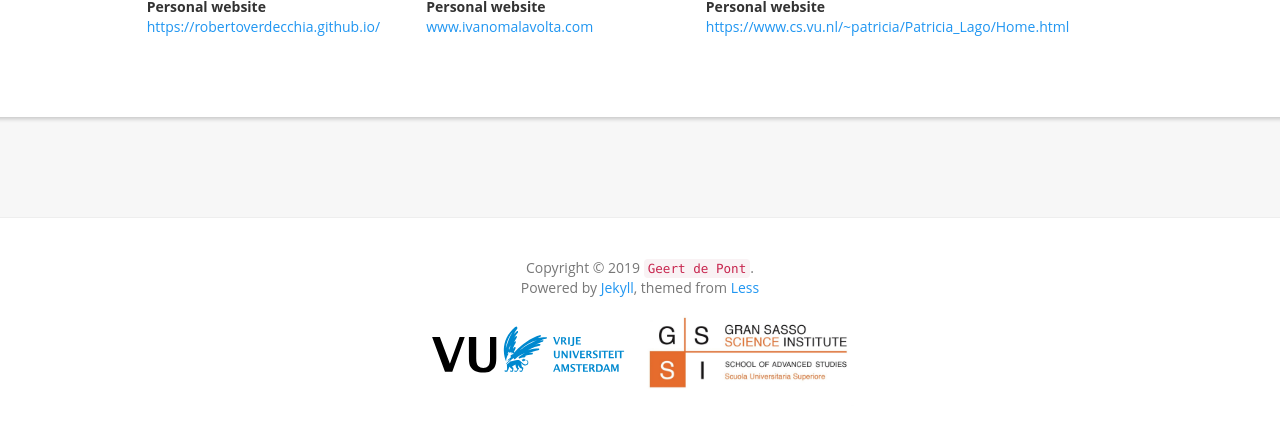
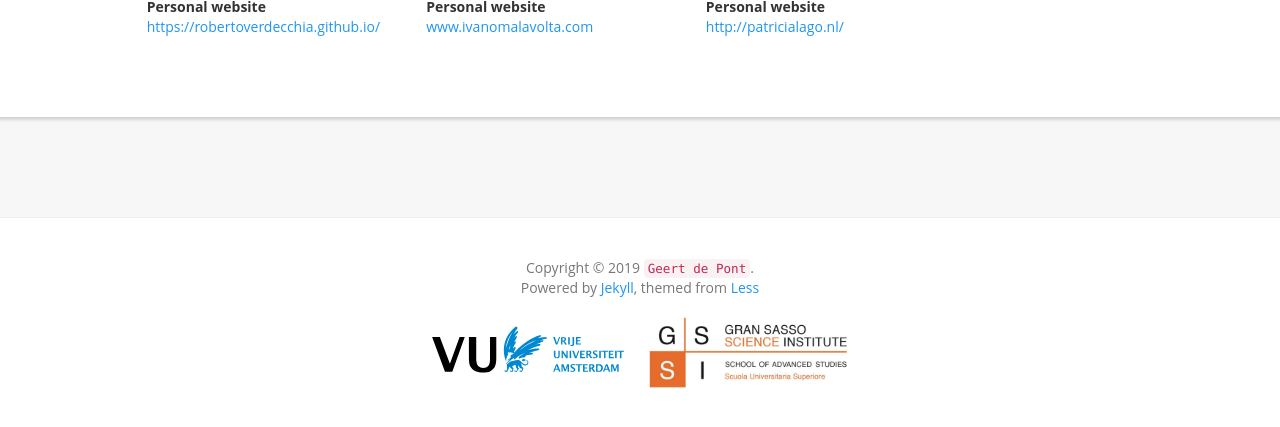
Before and after one commit to androidarchitectureguidelines/androidarchitectureguidelines.github.io, a plain HTML site: page credits/index.html in a window 1280 px wide. Shown: the part 415-842 px from the top of the page. Drawn offline with Linux system fonts and the light colour scheme.

Commit message:
Update index.html

```diff
--- a/credits/index.html
+++ b/credits/index.html
@@ -130,7 +130,7 @@
             </ul>
             <b>Personal website</b>
             <ul>
-              <li><a href="http://patricialago.nl/" target="_blank"> https://www.cs.vu.nl/~patricia/Patricia_Lago/Home.html</a></li>
+              <li><a href="http://patricialago.nl/" target="_blank"> http://patricialago.nl/</a></li>
             </ul>
           </div>
           <div class="col-md-3">
```
